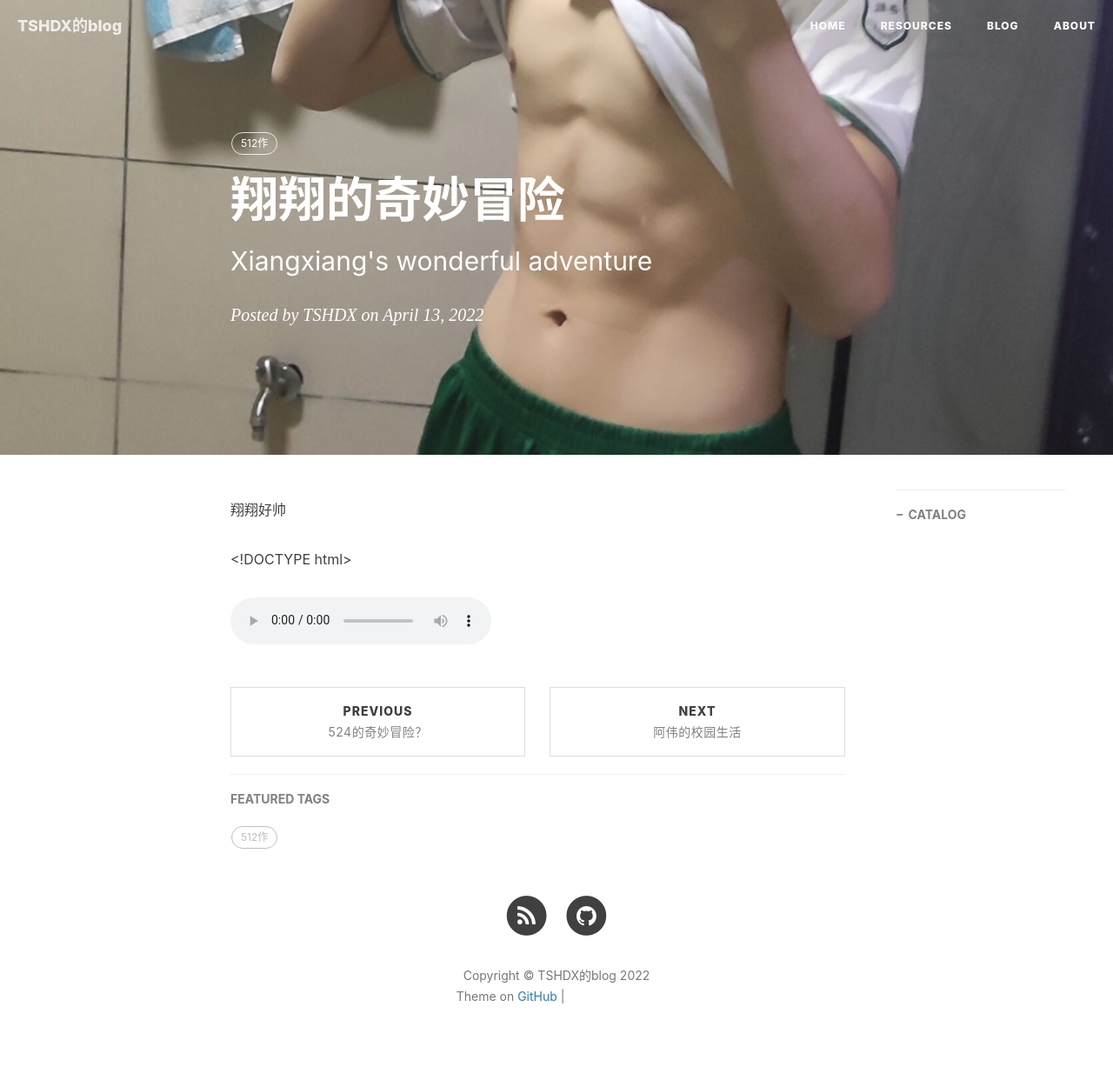
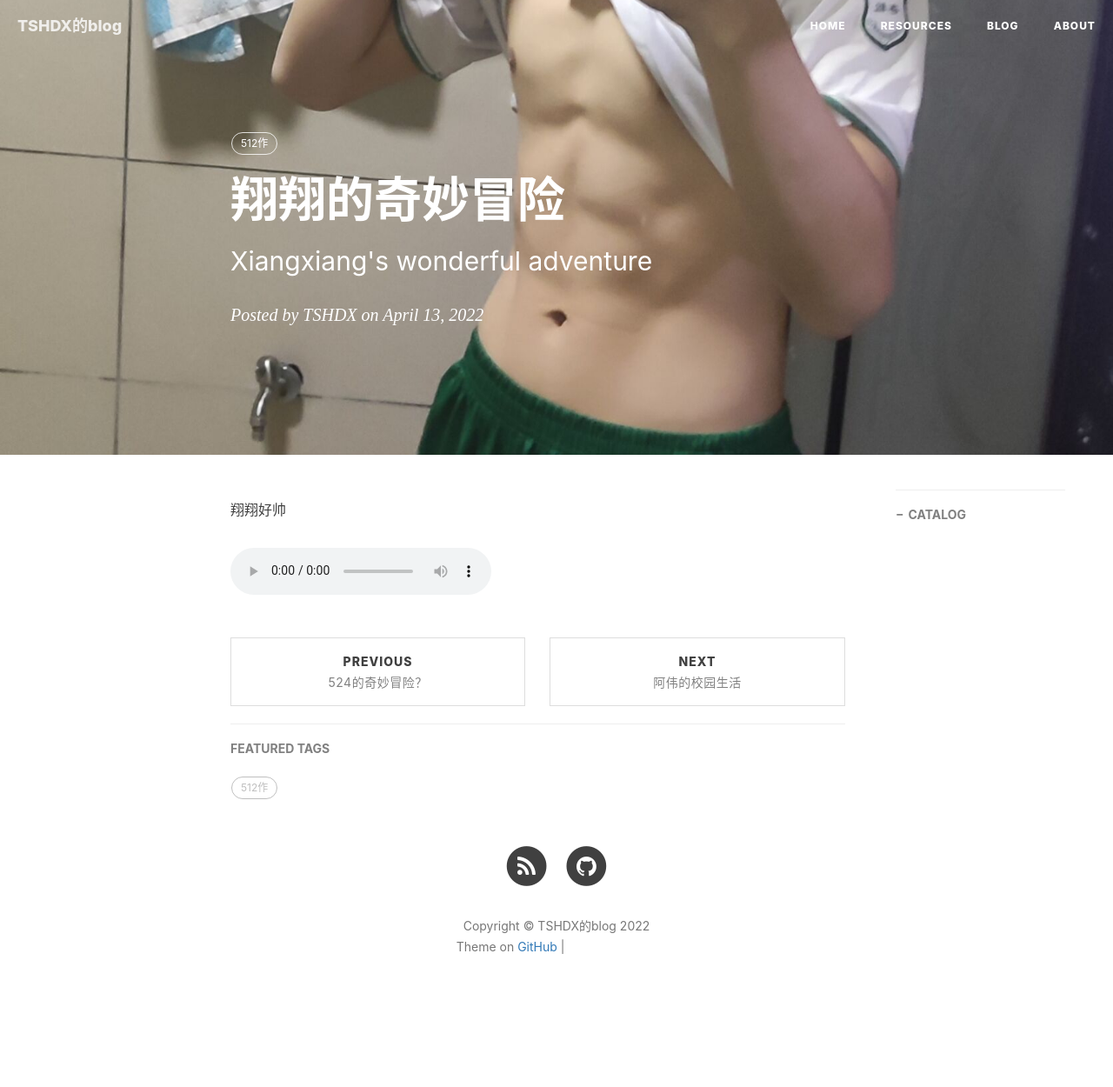
Before and after one commit to twodgirl/twodgirl.github.io, a Jekyll site: the page built from _posts/2022-4-13-翔翔的奇妙冒险.md, in a window 1280 px wide. Shown: the whole page at 87% size. Built offline with Jekyll 4.4.1, drawn with Linux system fonts in a browser that asks for light colours; nearby versions of some CDN libraries; comment, search, counter and statistics services are not loaded; after the commit the page ends 1193 px from its top, so only the background shows below that; grey boxes are pictures that could not be loaded.

Commit message:
Update 2022-4-13-翔翔的奇妙冒险.md

```diff
--- a/_posts/2022-4-13-翔翔的奇妙冒险.md
+++ b/_posts/2022-4-13-翔翔的奇妙冒险.md
@@ -11,13 +11,7 @@ tags:
 ---
 翔翔好帅
 
-<!DOCTYPE html>
-<html lang="en">
-<head>
-    <meta charset="UTF-8">
-    <title>music</title>
-</head>
-<body>
-<audio src="/img/DNH.m4a" loop="loop" controls="controls" autoplay="autoplay"></audio>
-</body>
-</html>
+
+<audio src="/img/DNH.m4a" loop="loop" controls="controls" autoplay="autoplay">
+
+</audio>
```
